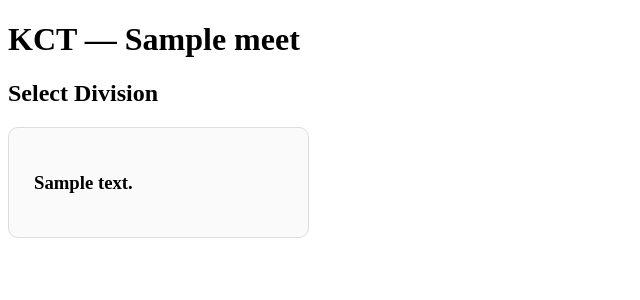
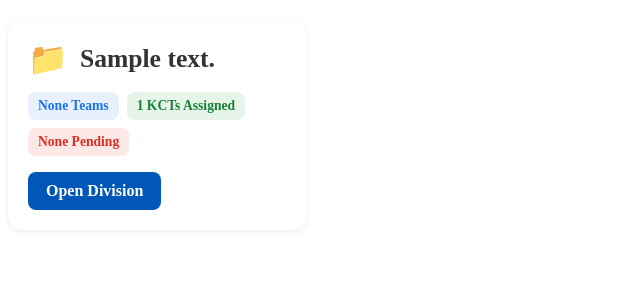
Before and after one commit to mlsmoorman/mshsl-dance-tabulation, a Django app: template kct/templates/kct/division_selector.html in a window 1280 px wide. Shown: the top 300 px of the page, without its empty margins (0-640 px from the left). Run offline with Django 5.2, Linux system fonts and the light colour scheme; the template is opened without the code that fills it: most values are stand-ins (such as "Sample title", 1, 10 or a date in 2020).

Commit message:
fixes division_selector to show number of kcts assigned

```diff
--- a/kct/templates/kct/division_selector.html
+++ b/kct/templates/kct/division_selector.html
@@ -1,70 +1,143 @@
 {% extends "base.html" %}
+{% load get_item %}
 
 {% block content %}
 
-<h1>KCT — {{ meet.name }}</h1>
-<h2>Select Division</h2>
+<div class="division-grid">
+    {% for division in divisions %}
+        <div class="division-card">
 
-<div class="division-grid">
+            <div class="division-card-header">
+                <div class="division-icon">
+                    {% if division == "JAZZ" %}
+                        🎵
+                    {% elif division == "KICK" %}
+                        🦵
+                    {% else %}
+                        📁
+                    {% endif %}
+                </div>
 
-    {% for division in divisions %}
-    <a class="division-card"
-       href="{% url 'kct:kct_dashboard' meet.id division %}">
+                <h2 class="division-title">{{ division }}</h2>
+            </div>
 
-        <h3>{{ division }}</h3>
+            <div class="division-stats">
+                <span class="badge badge-count">
+                    {{ division_counts|get_item:division }} Teams
+                </span>
 
-    </a>
+                <span class="badge badge-kct">
+                    {{ kct_assigned_count }} KCTs Assigned
+                </span>
+
+                <span class="badge badge-pending">
+                    {{ pending_counts|get_item:division }} Pending
+                </span>
+            </div>
+
+            <div class="division-card-actions">
+                <a href="{% url 'kct:kct_dashboard' meet.id division %}" class="btn-primary">
+                    Open Division
+                </a>
+            </div>
+
+        </div>
     {% endfor %}
-
 </div>
 
+
 <style>
-/* ===== Grid Layout ===== */
+/* Grid layout */
 .division-grid {
     display: grid;
     grid-template-columns: repeat(auto-fill, minmax(260px, 1fr));
-    gap: 20px;
+    gap: 24px;
     margin-top: 20px;
 }
 
-/* ===== Cards ===== */
+/* Card container */
 .division-card {
-    display: block;
-    padding: 25px;
-    border-radius: 10px;
-    background: #fafafa;
-    border: 1px solid #ddd;
-    text-decoration: none;
-    color: #000;
-    transition: box-shadow .2s ease, transform .2s ease;
-}
-.division-card:hover {
-    box-shadow: 0 0 12px rgba(0,0,0,.15);
-    transform: translateY(-3px);
+    background: #ffffff;
+    border-radius: 14px;
+    padding: 20px;
+    box-shadow: 0 2px 6px rgba(0,0,0,0.08);
+    display: flex;
+    flex-direction: column;
+    justify-content: space-between;
+    transition: transform 0.15s ease, box-shadow 0.15s ease;
 }
 
-/* ===== Division Chip ===== */
-.division-chip {
-    display: inline-block;
-    margin-top: 10px;
-    background: #e3f2fd;
-    color: #0d47a1;
-    padding: 4px 10px;
-    border-radius: 12px;
-    font-weight: bold;
-    font-size: 13px;
+.division-card:hover {
+    transform: translateY(-4px);
+    box-shadow: 0 6px 14px rgba(0,0,0,0.12);
 }
 
-/* ===== Button ===== */
-.open-button {
+/* Header */
+.division-card-header {
+    display: flex;
+    align-items: center;
+    gap: 12px;
+    margin-bottom: 14px;
+}
+
+.division-icon {
+    font-size: 2rem;
+}
+
+.division-title {
+    font-size: 1.6rem;
+    font-weight: 600;
+    margin: 0;
+    color: #333;
+}
+
+/* Stats badges */
+.division-stats {
+    display: flex;
+    flex-wrap: wrap;
+    gap: 8px;
+    margin-bottom: 16px;
+}
+
+.badge {
+    padding: 6px 10px;
+    border-radius: 8px;
+    font-size: 0.85rem;
+    font-weight: 600;
     display: inline-block;
-    margin-top: 15px;
-    padding: 8px 14px;
-    background: #007bff;
+}
+
+.badge-count {
+    background: #e8f0fe;
+    color: #1a73e8;
+}
+
+.badge-kct {
+    background: #e6f4ea;
+    color: #188038;
+}
+
+.badge-pending {
+    background: #fce8e6;
+    color: #d93025;
+}
+
+/* Button */
+.btn-primary {
+    background-color: #0057b8;
+    border: none;
+    padding: 10px 18px;
+    border-radius: 8px;
     color: white;
-    border-radius: 6px;
-    font-weight: bold;
-    font-size: 14px;
+    font-weight: 600;
+    text-decoration: none;
+    display: inline-block;
+    text-align: center;
+    transition: background-color 0.15s ease;
+}
+
+.btn-primary:hover {
+    background-color: #004a9c;
 }
 </style>
 
--- /dev/null
+++ b/kct/templatetags/get_item.py
@@ -0,0 +1,7 @@
+from django import template
+
+register = template.Library()
+
+@register.filter
+def get_item(dictionary, key):
+    return dictionary.get(key)
--- a/kct/urls.py
+++ b/kct/urls.py
@@ -1,6 +1,6 @@
 from django.urls import path
 from .views.home_dashboard import kct_home
-from .views.division_selector import kct_division_selector
+from .views.division_selector import division_selector
 from .views.dashboard import kct_dashboard
 from .views.entry import kct_entry
 from .views.save_kct import save_kct
@@ -11,7 +11,7 @@ app_name = "kct"
 
 urlpatterns = [
     path("", kct_home, name="home"),
-    path("<int:meet_id>/", kct_division_selector, name="division_selector"),
+    path("<int:meet_id>/", division_selector, name="division_selector"),
     path("<int:meet_id>/<str:division>/", kct_dashboard, name="kct_dashboard"),
     path("entry/<int:entry_id>/", kct_entry, name="kct_entry"),
     path("entry/<int:entry_id>/save/", save_kct, name="save_kct"),
--- a/meets/models/assignments.py
+++ b/meets/models/assignments.py
@@ -1,6 +1,7 @@
 from django.db import models
 from django.conf import settings
 from .meet import Meet
+from .choices import Division
 
 
 # Judge Assignment
@@ -19,8 +20,10 @@ class JudgeAssignment(models.Model):
 # KCT Assignment
 class KCTAssignment(models.Model):
     meet = models.ForeignKey(Meet, on_delete=models.CASCADE)
+    division = models.CharField(max_length=10, choices=Division.choices)
     kct = models.ForeignKey(settings.AUTH_USER_MODEL, on_delete=models.CASCADE)
     kct_number = models.PositiveSmallIntegerField()
+
 
     class Meta:
         unique_together = ("meet", "kct_number")
--- a/meets/views/__init__.py
+++ b/meets/views/__init__.py
@@ -1,4 +1,4 @@
 from ..models.choices import Division, ClassLevel
 from ..models.ruleset import RuleSet
 from ..models.meet import Meet
-from .entry import TeamEntry
+from meets.models.entry import TeamEntry
--- a/meets/views/entry.py
+++ b/meets/views/entry.py
@@ -1,7 +1,6 @@
 from django.shortcuts import render, redirect, get_object_or_404
 from core.models import Team
 from meets.models.meet import Meet
-from meets.models.entry import TeamEntry
 from meets.forms import TeamEntryForm
 
 def add_entry(request, meet_id, team_id):
```
Also changed, not shown: core/utils.py (added, +75 -0 lines), kct/views/dashboard.py (+8 -30 lines), kct/views/division_selector.py (+11 -9 lines), kct/templatetags/__init__.py (added), meets/migrations/0010_kctassignment_division.py (added).
